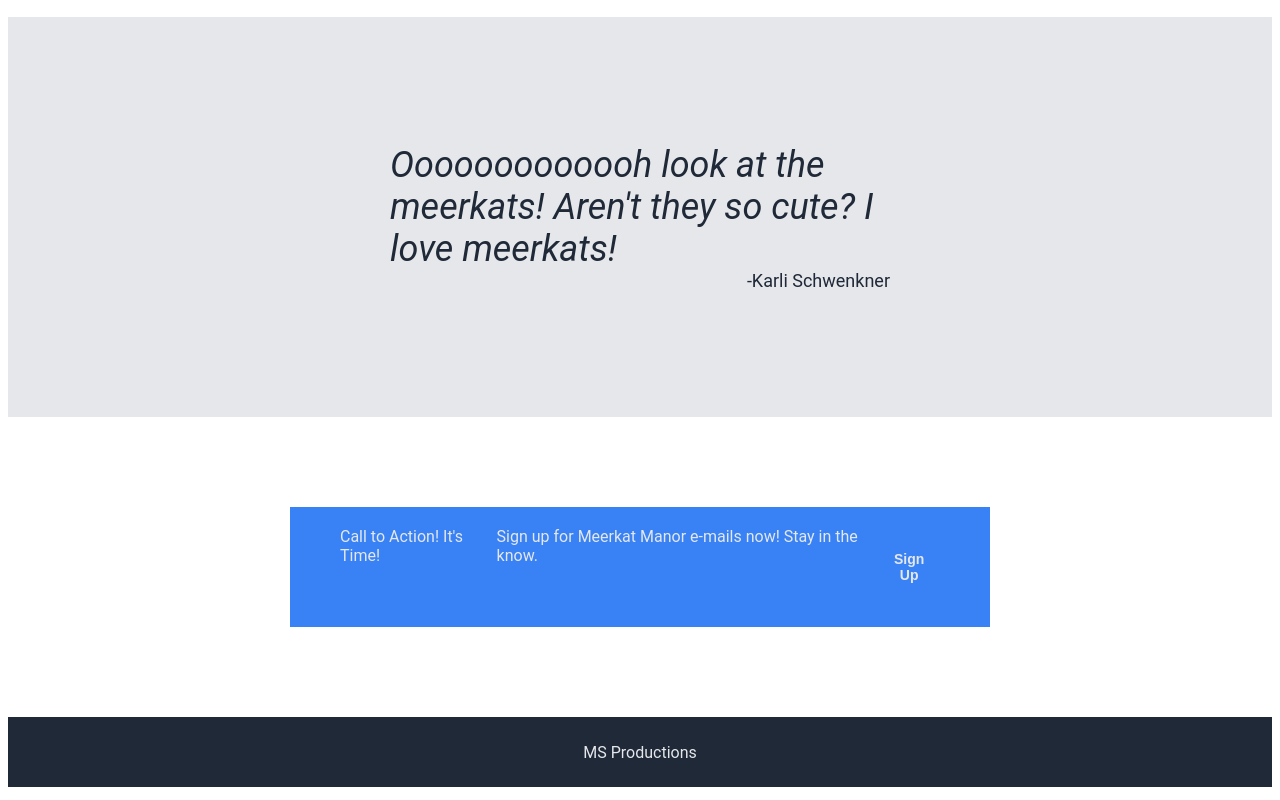
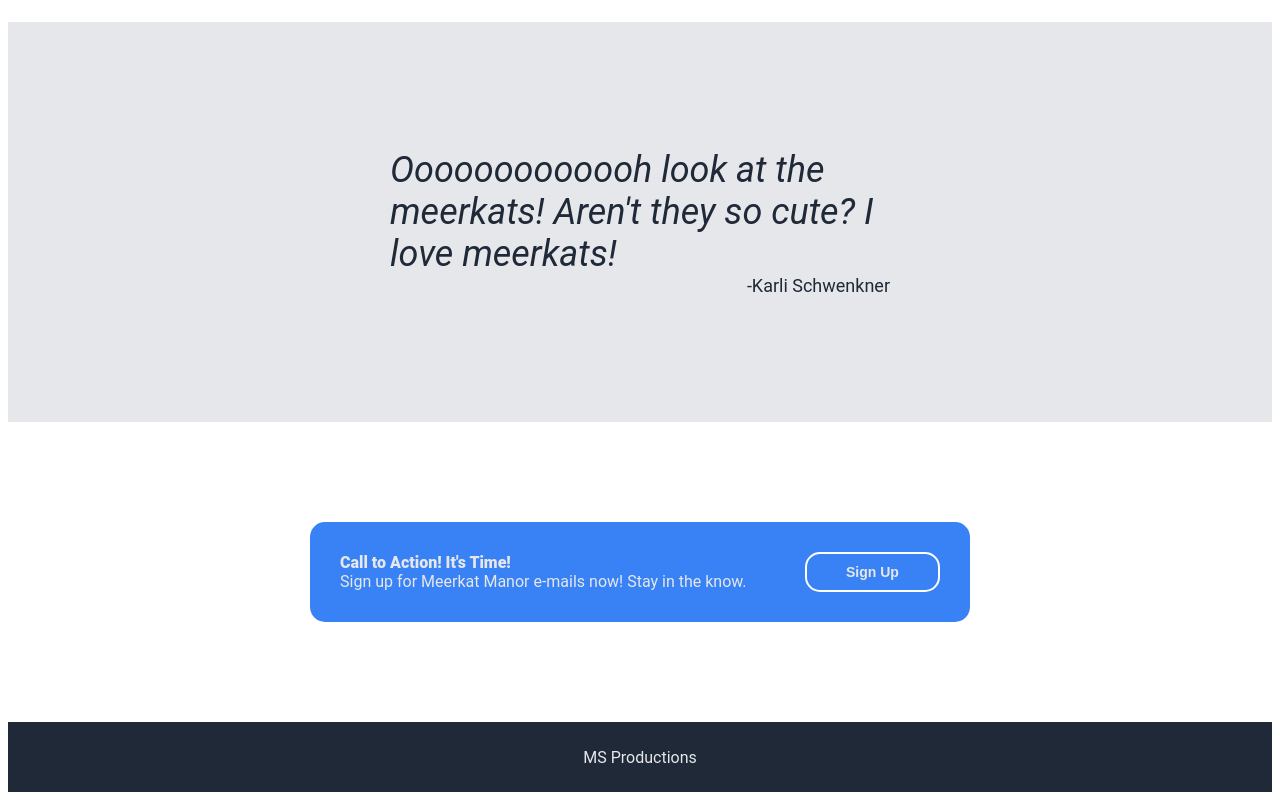
Before and after one commit to Schwenks21/odin-landing-page, a plain HTML site: page index.html in a window 1280 px wide. Shown: the part 911-1711 px from the top of the page. Drawn offline with Linux system fonts and the light colour scheme.

Commit message:
Completed webpage exercise CSS styling

```diff
--- a/style.css
+++ b/style.css
@@ -101,8 +101,8 @@ button {
 .middle-title {
     font-size: 36px;
     font-weight:800;
-    margin-top: 50px;
-    Margin-bottom: 50px;
+    margin-top: 55px;
+    Margin-bottom: 55px;
 }
 
 .middle-container-content {
@@ -150,9 +150,21 @@ button {
 .info-content {
     background-color:#3882F6;
     display:flex;
-    height: 80px;
+    flex-flow: column wrap;
+    justify-content: center;
+    height: 60px;
     width: 600px;
-    padding: 20px 50px;
+    padding: 20px 30px;
+    border-radius: 15px;
+}
+
+.call-to-action {
+    font-weight:800;
+}
+
+.sign-up {
+    border:2px solid white;
+    padding: 10px 10px;
 }
 
 .footer {
```
